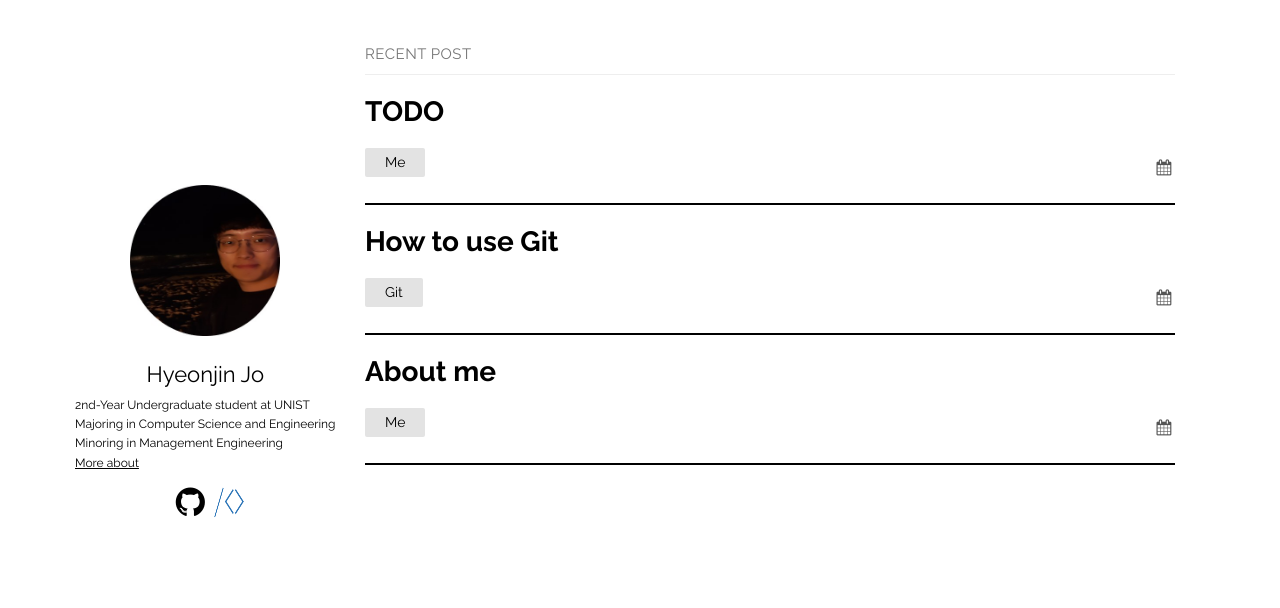
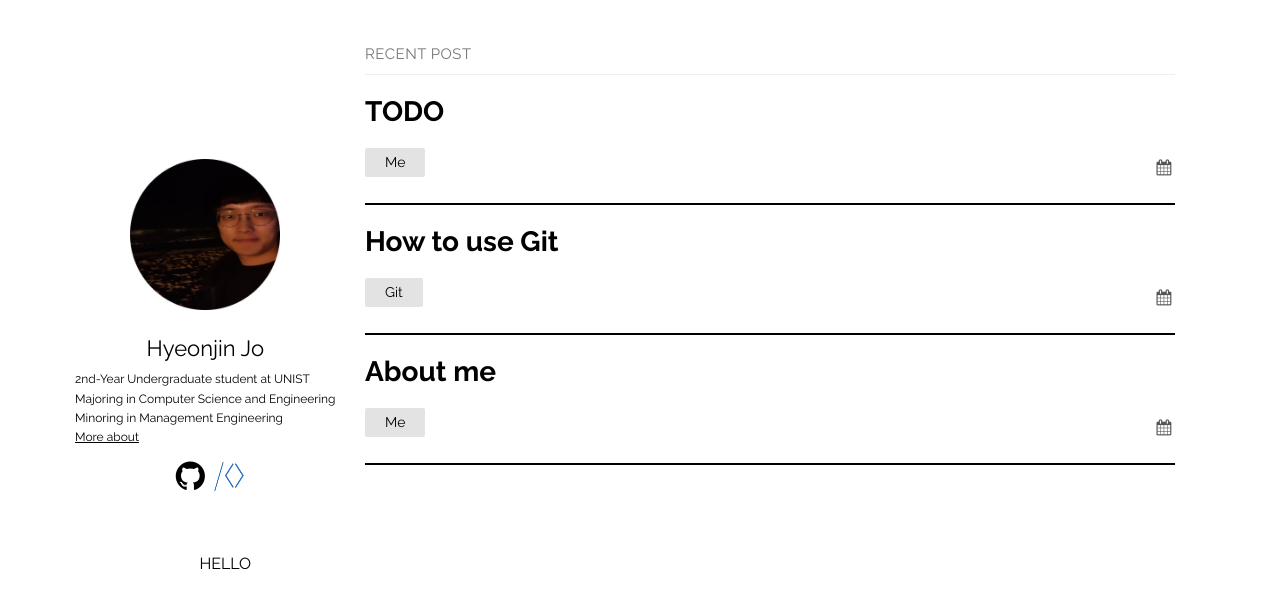
Before and after one commit to thinkin9/test, a Jekyll site: the page built from index.md, in a window 1280 px wide. Shown: the top 608 px of the page. Built offline with Jekyll 4.4.1, drawn with Linux system fonts in a browser that asks for light colours.

Commit message:
20200707

```diff
--- a/_layouts/default.html
+++ b/_layouts/default.html
@@ -46,7 +46,8 @@
         </a>
       </ul>
       <ul class="post-list">
-        {%- for category in site.category -%}
+        <p>HELLO</p>
+        {%- for category in site.categories -%}
           {%- for post in site.categories[category] -%}
             <li>
               <h3>
```
Lines whose indentation alone changed are shown as unchanged.
